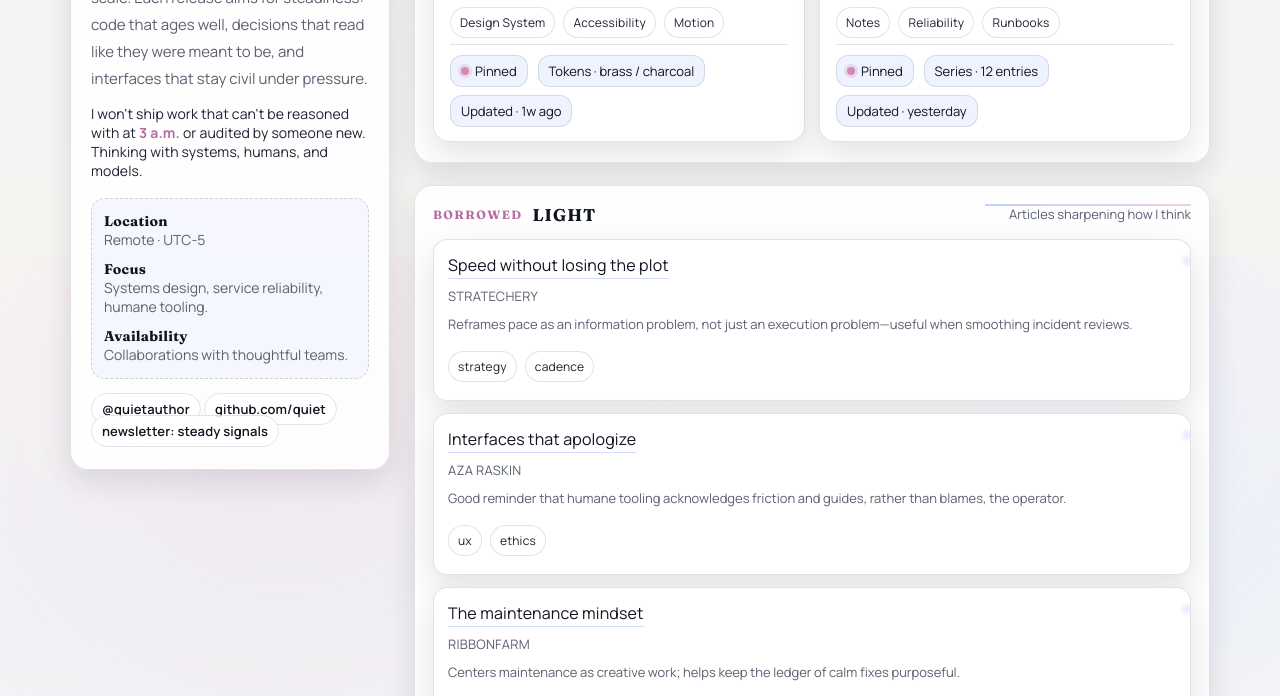
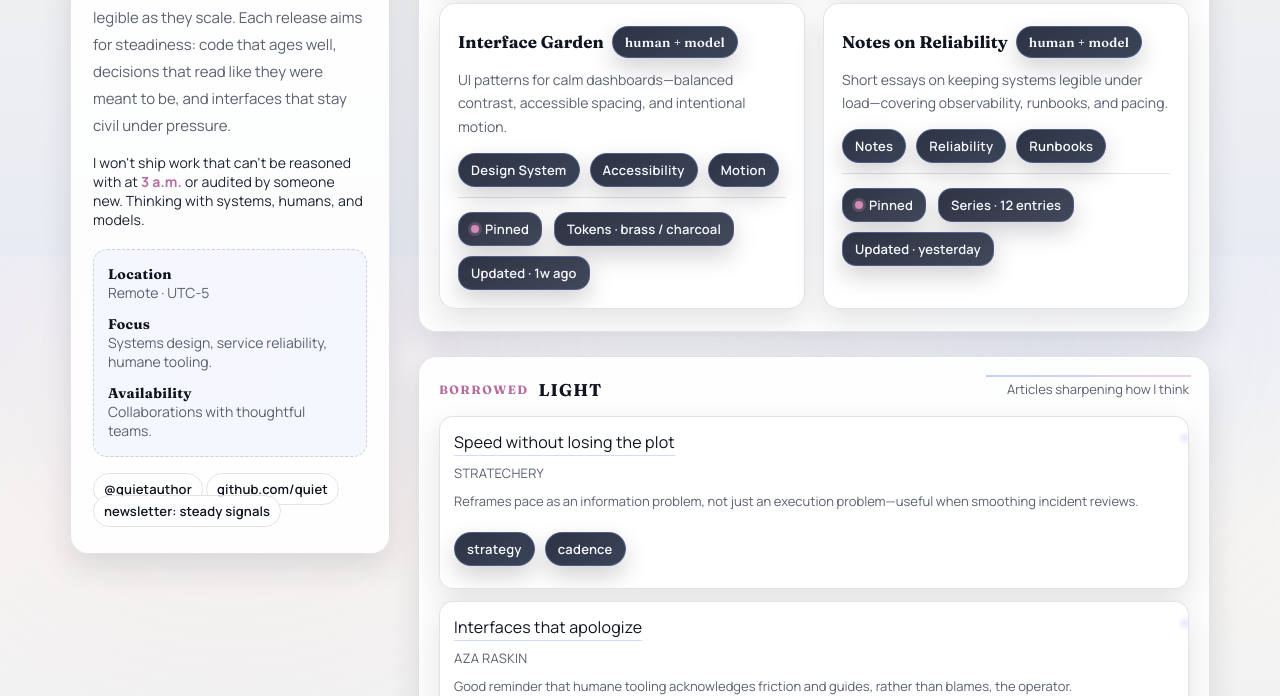
Before and after one commit to aditiwalunj/personal-site, a plain HTML site: page index.html in a window 1280 px wide. Shown: the part 544-1240 px from the top of the page. Drawn offline with Linux system fonts and the light colour scheme.

Commit message:
Improve tag legibility and layout spacing

```diff
--- a/index.html
+++ b/index.html
@@ -13,6 +13,8 @@
       --ink-soft: #1c2233;
       --muted: #5a6070;
       --canvas: #f7f5f2;
+      --canvas-strong: #eef0f6;
+      --canvas-deep: #e8ebf3;
       --panel: rgba(255, 255, 255, 0.9);
       --panel-strong: rgba(255, 255, 255, 0.98);
       --outline: rgba(24, 30, 48, 0.12);
@@ -30,6 +32,8 @@
     @media (prefers-color-scheme: dark) {
       :root {
         --canvas: #0d1019;
+        --canvas-strong: #0a0e18;
+        --canvas-deep: #050915;
         --panel: rgba(19, 23, 35, 0.9);
         --panel-strong: rgba(19, 23, 35, 0.96);
         --outline: rgba(255, 255, 255, 0.06);
@@ -52,16 +56,17 @@
     body {
       margin: 0;
       min-height: 100vh;
-      background: radial-gradient(circle at 22% 18%, rgba(211, 138, 181, 0.12), transparent 36%),
-                  radial-gradient(circle at 82% 16%, rgba(143, 168, 255, 0.12), transparent 32%),
-                  linear-gradient(180deg, #f9f7f4 0%, #f2f4f8 38%, #f7f5f2 100%);
+      background:
+        radial-gradient(circle at 18% 14%, rgba(211, 138, 181, 0.08), transparent 32%),
+        radial-gradient(circle at 82% 10%, rgba(143, 168, 255, 0.08), transparent 28%),
+        linear-gradient(180deg, var(--canvas-strong) 0%, var(--canvas) 34%, var(--canvas-deep) 100%);
       color: var(--ink);
       font-family: "Manrope", "Inter", system-ui, -apple-system, sans-serif;
       display: flex;
       flex-direction: column;
       align-items: center;
-      padding: 36px 24px 72px;
-      gap: 24px;
+      padding: 40px 26px 80px;
+      gap: 28px;
       background-attachment: fixed;
     }
 
@@ -70,7 +75,7 @@
       max-width: var(--max-width);
       display: flex;
       flex-direction: column;
-      gap: 14px;
+      gap: 16px;
       position: sticky;
       top: 0;
       z-index: 10;
@@ -217,7 +222,7 @@
       max-width: var(--max-width);
       display: grid;
       grid-template-columns: 320px 1fr;
-      gap: 24px;
+      gap: 28px;
       color: var(--ink);
       align-items: start;
     }
@@ -228,10 +233,10 @@
       background: var(--panel);
       border: 1px solid var(--outline);
       border-radius: 18px;
-      padding: 22px 20px 28px;
+      padding: 26px 22px 32px;
       box-shadow: var(--glow-soft);
       display: grid;
-      gap: 18px;
+      gap: 20px;
       animation: drift-in 260ms var(--ease);
     }
 
@@ -275,8 +280,8 @@
 
     .meta {
       display: grid;
-      gap: 10px;
-      padding: 12px 12px 14px;
+      gap: 12px;
+      padding: 14px 14px 16px;
       border-radius: 14px;
       background: rgba(143, 168, 255, 0.08);
       border: 1px dashed rgba(31, 36, 58, 0.18);
@@ -312,7 +317,7 @@
 
     .grid-stack {
       display: grid;
-      gap: 22px;
+      gap: 24px;
     }
 
     .section-shell {
@@ -320,7 +325,7 @@
       background: var(--panel);
       border: 1px solid var(--outline);
       border-radius: 18px;
-      padding: 18px 18px 20px;
+      padding: 22px 20px 22px;
       box-shadow: var(--glow-soft);
       overflow: hidden;
     }
@@ -341,7 +346,7 @@
     .notes-section,
     .contact-section {
       display: grid;
-      gap: 14px;
+      gap: 16px;
       animation: drift-in 260ms var(--ease) 40ms backwards;
     }
 
@@ -379,14 +384,14 @@
     .filter-row { display: flex; align-items: center; gap: 10px; flex-wrap: wrap; }
     .filter-label { font-size: 12px; text-transform: uppercase; letter-spacing: 0.08em; color: var(--muted); }
 
-    .cards { display: grid; grid-template-columns: repeat(auto-fit, minmax(260px, 1fr)); gap: 14px; }
+    .cards { display: grid; grid-template-columns: repeat(auto-fit, minmax(260px, 1fr)); gap: 18px; }
 
     .card {
       position: relative;
       background: var(--panel-strong);
       border: 1px solid var(--outline);
       border-radius: var(--radius);
-      padding: 16px 16px 14px;
+      padding: 22px 18px 18px;
       box-shadow: var(--glow-soft);
       overflow: hidden;
       transition: transform 220ms var(--ease), box-shadow 220ms var(--ease), border-color 220ms var(--ease), filter 220ms var(--ease);
@@ -415,7 +420,7 @@
     .card:focus-within::before { opacity: 1; }
 
     .card h3 {
-      margin: 0 0 6px;
+      margin: 0 0 10px;
       font-size: 17px;
       color: var(--ink);
       font-family: "Fraunces", "Times New Roman", serif;
@@ -445,28 +450,28 @@
     }
 
     .card p {
-      margin: 0 0 10px;
+      margin: 0 0 14px;
       font-size: 14px;
       color: var(--muted);
-      line-height: 1.6;
+      line-height: 1.7;
     }
 
     .repo-meta {
       display: flex;
       align-items: center;
       flex-wrap: wrap;
-      gap: 8px 10px;
+      gap: 10px 12px;
       font-size: 13px;
       color: var(--ink);
       border-top: 1px solid var(--outline);
-      padding-top: 10px;
+      padding-top: 14px;
       transition: opacity 160ms var(--ease);
     }
 
     .card h3 button:focus-visible { outline: 2px solid rgba(143, 168, 255, 0.8); outline-offset: 4px; border-radius: 8px; }
-    .card p { margin: 0 0 10px; font-size: 14px; color: var(--muted); line-height: 1.6; }
+    .card p { margin: 0 0 14px; font-size: 14px; color: var(--muted); line-height: 1.7; }
 
-    .repo-meta { display: flex; align-items: center; flex-wrap: wrap; gap: 8px 10px; font-size: 13px; color: var(--ink); border-top: 1px solid var(--outline); padding-top: 10px; }
+    .repo-meta { display: flex; align-items: center; flex-wrap: wrap; gap: 10px 12px; font-size: 13px; color: var(--ink); border-top: 1px solid var(--outline); padding-top: 14px; }
 
     .pill,
     .tag,
@@ -475,19 +480,25 @@
       display: inline-flex;
       align-items: center;
       gap: 6px;
-      padding: 6px 10px;
-      border-radius: 12px;
-      background: rgba(143, 168, 255, 0.14);
-      border: 1px solid rgba(24, 30, 48, 0.12);
-      color: var(--ink);
-      transition: transform 180ms var(--ease), border-radius 180ms var(--ease), border-color 180ms var(--ease);
+      padding: 7px 12px;
+      border-radius: 14px;
+      background: linear-gradient(145deg, rgba(24, 30, 48, 0.9), rgba(34, 42, 62, 0.86));
+      border: 1px solid rgba(143, 168, 255, 0.32);
+      color: #f7f8ff;
+      font-size: 13px;
+      font-weight: 600;
+      letter-spacing: 0.01em;
+      box-shadow: 0 10px 24px rgba(5, 8, 24, 0.18);
+      transition: transform 180ms var(--ease), border-radius 180ms var(--ease), border-color 180ms var(--ease), background-color 180ms var(--ease), box-shadow 180ms var(--ease);
     }
 
     .meta-pill:hover,
     .meta-pill:focus-visible {
       transform: translateY(-1px);
-      border-radius: 10px;
+      border-radius: 12px;
       border-color: rgba(211, 138, 181, 0.5);
+      background: linear-gradient(145deg, rgba(31, 38, 60, 0.96), rgba(43, 54, 78, 0.92));
+      box-shadow: 0 12px 26px rgba(5, 8, 24, 0.26);
       outline: none;
     }
 
@@ -501,28 +512,43 @@
 
     .tag-row {
       display: flex;
-      gap: 8px;
+      gap: 10px;
       flex-wrap: wrap;
-      margin: 8px 0 6px;
+      margin: 12px 0 10px;
     }
 
     .tag {
-      font-size: 12px;
-      padding: 6px 9px;
+      font-size: 13px;
+      padding: 7px 12px;
       border-radius: 999px;
-      border: 1px solid var(--outline);
-      background: rgba(255, 255, 255, 0.8);
-      color: var(--ink-soft);
+      border: 1px solid rgba(143, 168, 255, 0.32);
+      background: linear-gradient(145deg, rgba(27, 34, 52, 0.92), rgba(38, 47, 70, 0.9));
+      color: #f9faff;
       letter-spacing: 0.02em;
-      transition: border-color 160ms var(--ease), transform 160ms var(--ease), background-color 160ms var(--ease);
+      transition: border-color 160ms var(--ease), transform 160ms var(--ease), background-color 160ms var(--ease), box-shadow 160ms var(--ease);
     }
 
     .tag:hover,
     .tag:focus-visible {
-      border-color: rgba(143, 168, 255, 0.7);
       transform: translateY(-1px);
-      background: rgba(143, 168, 255, 0.12);
+      border-color: rgba(211, 138, 181, 0.6);
+      background: linear-gradient(145deg, rgba(34, 42, 62, 0.96), rgba(47, 57, 82, 0.92));
+      box-shadow: 0 10px 22px rgba(5, 8, 24, 0.24);
       outline: none;
+    }
+
+    .tag:active,
+    .tag.active,
+    .pill:active,
+    .pill.active,
+    .meta-pill:active,
+    .meta-pill.active,
+    .filter-pill:active,
+    .filter-pill.active {
+      background: linear-gradient(145deg, rgba(211, 138, 181, 0.34), rgba(143, 168, 255, 0.32)), linear-gradient(145deg, rgba(31, 38, 60, 0.96), rgba(43, 54, 78, 0.92));
+      border-color: rgba(211, 138, 181, 0.7);
+      color: #ffffff;
+      box-shadow: 0 12px 26px rgba(5, 8, 24, 0.3);
     }
 
     .subtext {
```
